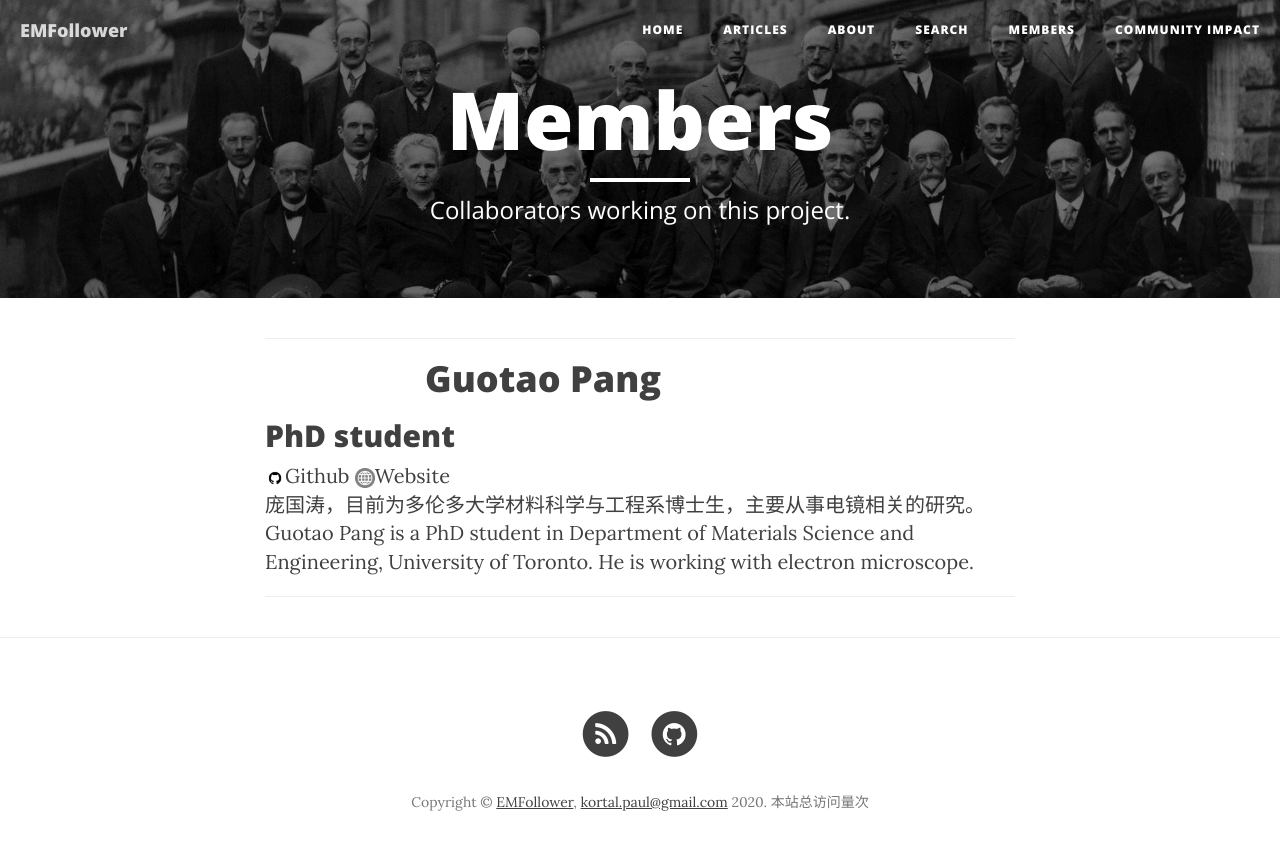
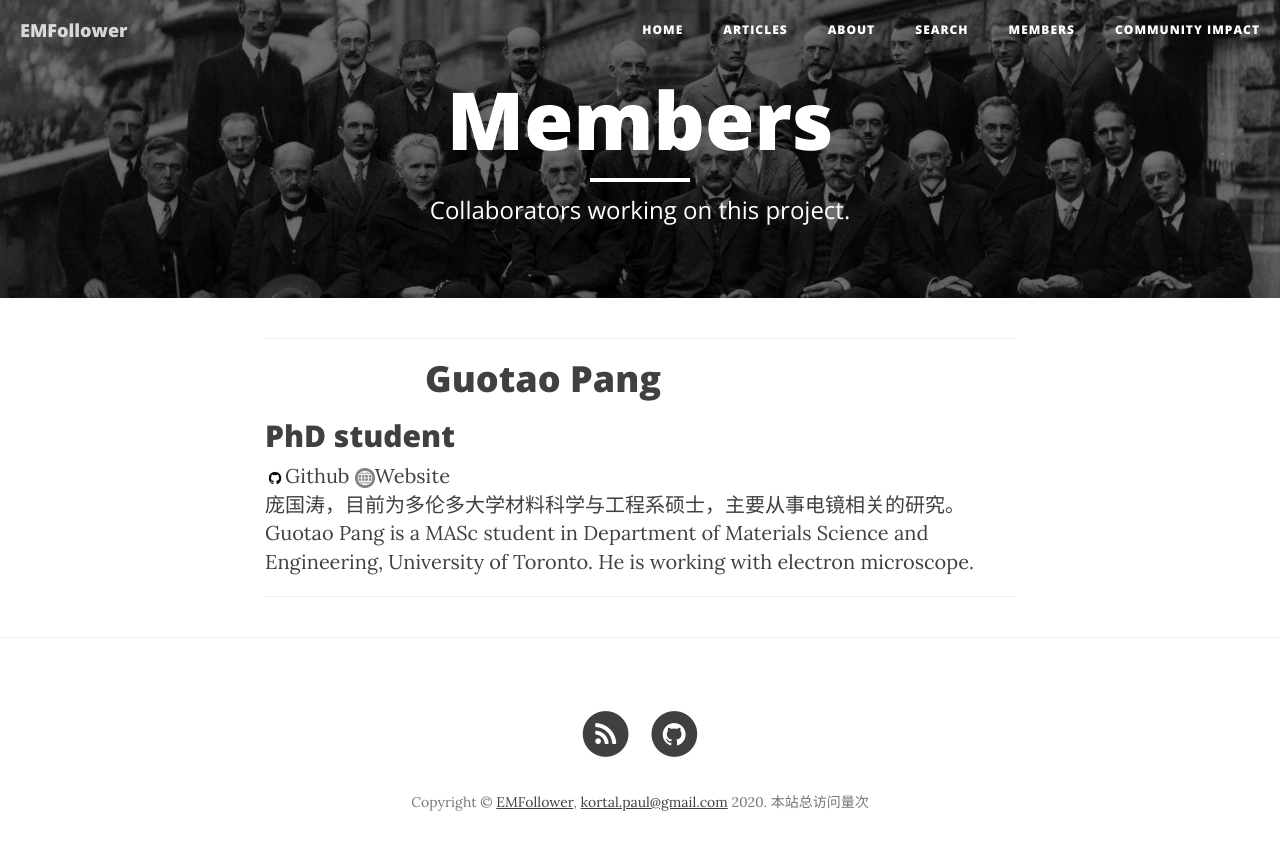
Before and after one commit to EMFollower/EMFollower, a Jekyll site: the page built from members.html, in a window 1280 px wide. Shown: the top 850 px of the page. Built offline with Jekyll 4.4.1, drawn with Linux system fonts in a browser that asks for light colours; nearby versions of some CDN libraries; comment, search, counter and statistics services are not loaded.

Commit message:
Update members.yml

```diff
--- a/_data/members.yml
+++ b/_data/members.yml
@@ -28,6 +28,6 @@
   role: PhD student
   img:
   github: EMFollower
-  bio: 庞国涛，目前为多伦多大学材料科学与工程系博士生，主要从事电镜相关的研究。<br> Guotao Pang is a PhD student in Department of Materials Science and Engineering, University of Toronto. He is working with electron microscope.
+  bio: 庞国涛，目前为多伦多大学材料科学与工程系硕士，主要从事电镜相关的研究。<br> Guotao Pang is a MASc student in Department of Materials Science and Engineering, University of Toronto. He is working with electron microscope.
   url: http://EMFollower.github.io/
   visible: true
```
